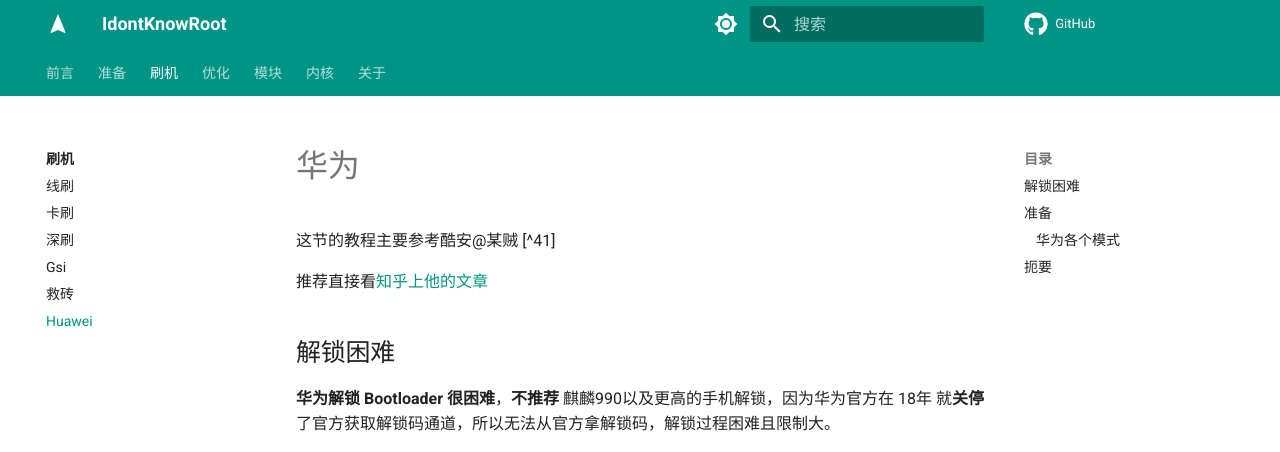
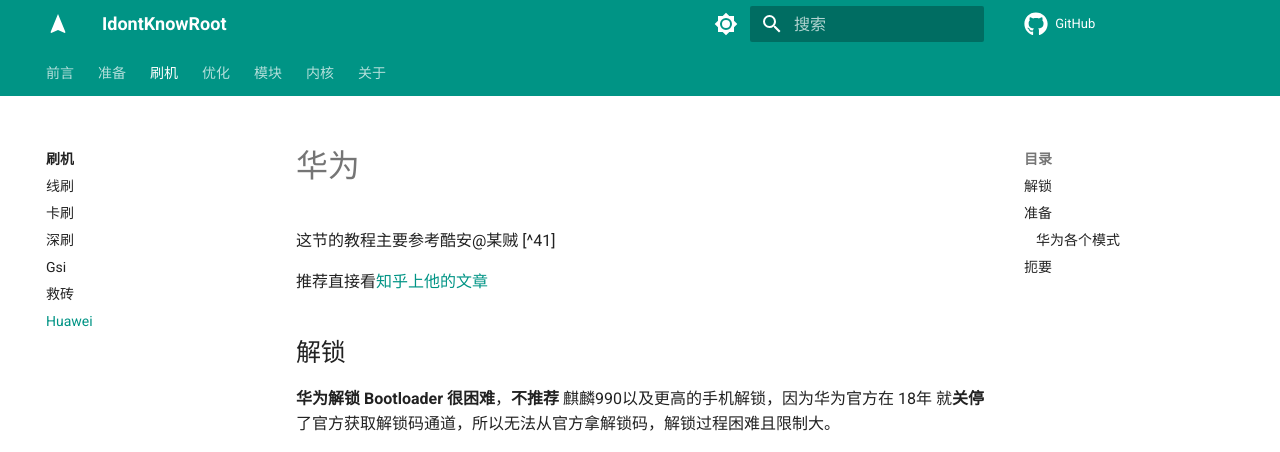
Before and after one commit to sudoskys/Root, an MkDocs documentation site: the page built from docs/Root/Huawei.md, in a window 1280 px wide and 900 px high. Shown: the top 452 px of the window. Built offline with MkDocs 1.6.1 and Material for MkDocs 9.7.7, drawn with Linux system fonts in a browser that asks for light colours; comment, search, counter and statistics services are not loaded.

Commit message:
Update Huawei.md

```diff
--- a/docs/Root/Huawei.md
+++ b/docs/Root/Huawei.md
@@ -5,7 +5,7 @@
 推荐直接看[知乎上他的文章](https://zhuanlan.zhihu.com/p/397173427)
 
 
-## 解锁困难
+## 解锁
 
 **华为解锁 Bootloader 很困难**，**不推荐** 麒麟990以及更高的手机解锁，因为华为官方在 18年 就**关停**了官方获取解锁码通道，所以无法从官方拿解锁码，解锁过程困难且限制大。
 
@@ -111,7 +111,7 @@ Fastboot：关机状态,**数据传输线**连接电脑，长按电源键和音
 需要解锁 Bootloader 。
 
 !!! danger
-   如果你选择了强解Bl,将不能更新系统。官方解锁可以正常OTA。
+    如果你选择了强解Bl,将不能更新系统。官方解锁可以正常OTA。
 
 **拆机短接解锁深刷端口**
 
```
